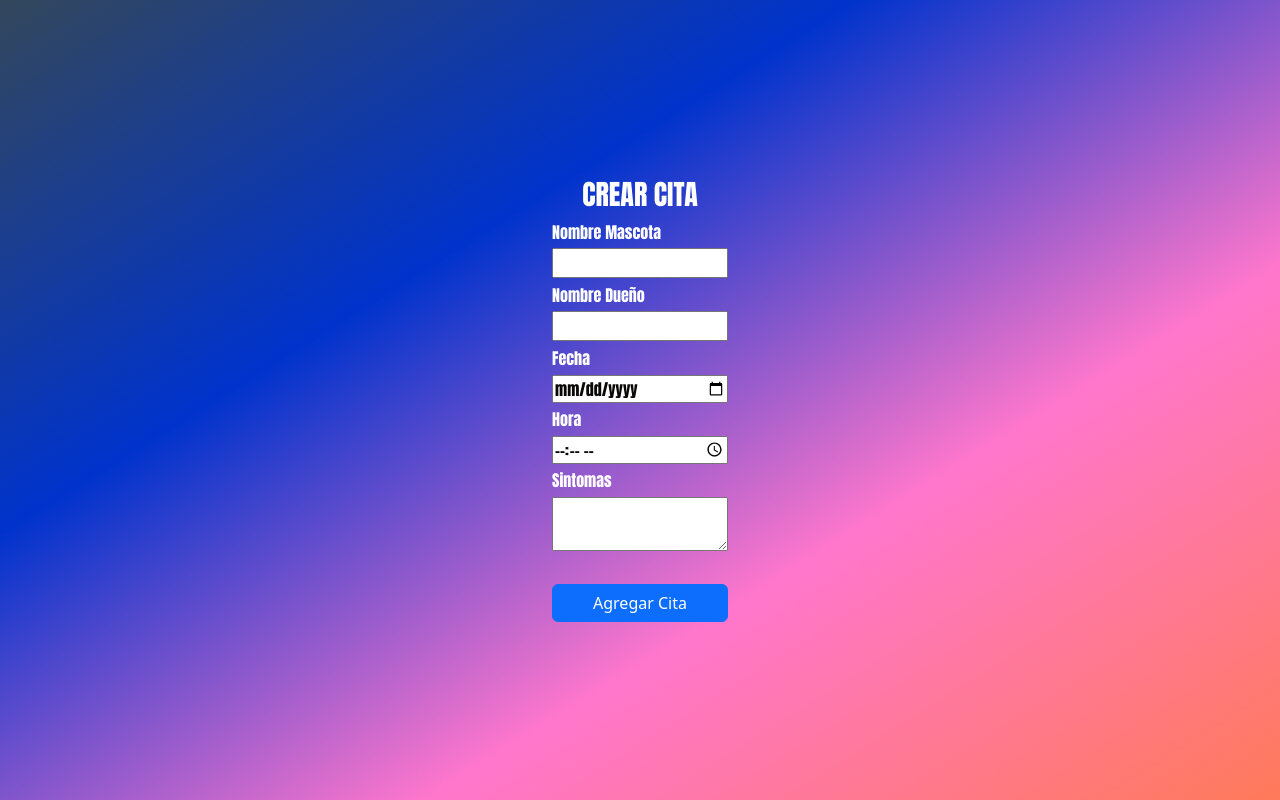
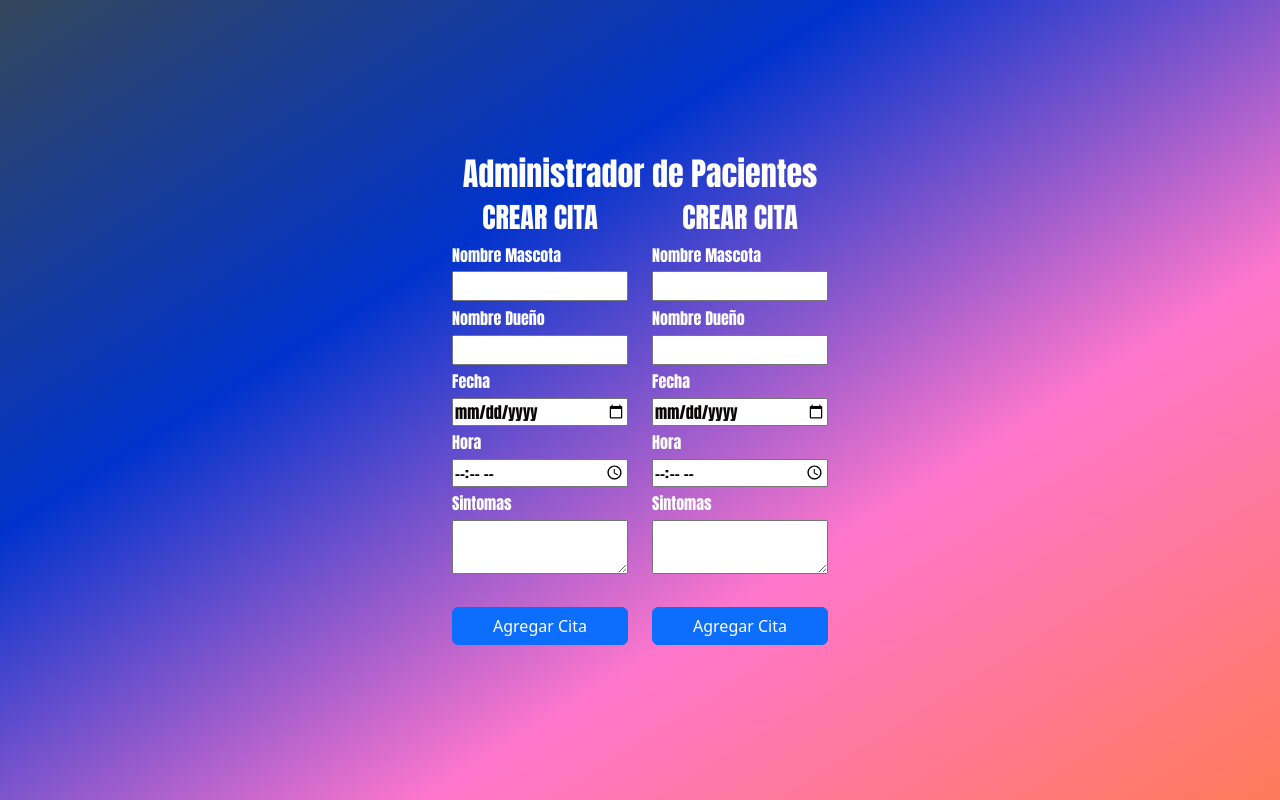
Before and after one commit to Jhernandezm1246/AdministradorPacientes, a React (Vite) app in the folder ProjectoFinalJoaoHernandez/: page / in a window 1280 px wide. Built offline with nearby package versions, Linux system fonts and the light colour scheme.

Commit message:
Cambio de logica de formulario

```diff
--- a/ProjectoFinalJoaoHernandez/src/App.css
+++ b/ProjectoFinalJoaoHernandez/src/App.css
@@ -49,3 +49,9 @@
 .body {
   background-image: linear-gradient(#FFFFFF, rgb(255, 122, 89));
   }
+
+.inputForm{
+    display: flex;
+    flex-direction: column;
+    row-gap: 0.5ch;
+  }
--- a/ProjectoFinalJoaoHernandez/src/App.jsx
+++ b/ProjectoFinalJoaoHernandez/src/App.jsx
@@ -10,8 +10,15 @@ function App() {
 
   return (
     <div className="App">
+      <Header/>
+      <div className='row'>
+      <div className='col-sm-6'>
       <Formulario/>
-
+      </div>
+      <div className='col-sm-6'>
+      <Formulario/>
+      </div>
+      </div>
     </div>
   )
 }
--- a/ProjectoFinalJoaoHernandez/src/Formulario.jsx
+++ b/ProjectoFinalJoaoHernandez/src/Formulario.jsx
@@ -1,5 +1,6 @@
 import React, {useState} from 'react'
 import './Formulario.css'
+
 const Formulario = () => {
     const[pacientes,setPacientes]=useState([])
     const[mascota,setMascota]=useState("")
@@ -16,7 +17,7 @@ const Formulario = () => {
             hour,
             description
         }
-        setPacientes([...pacientes,mascota,date,hour,description])
+        setPacientes([...pacientes,informacion])
         setMascota("")
         setDuenno("")
         setDate("")
--- /dev/null
+++ b/ProjectoFinalJoaoHernandez/src/Header.css
@@ -0,0 +1,6 @@
+.inputTextapp{
+    text-align: center;
+    font-family: impact, sans-serif;
+    color: #ffffff;
+
+}
--- a/ProjectoFinalJoaoHernandez/src/Header.jsx
+++ b/ProjectoFinalJoaoHernandez/src/Header.jsx
@@ -1,8 +1,11 @@
 import React from 'react'
+import './Header.css'
 
 const Header = () => {
   return (
-    <div>Header</div>
+    <div className='inputTextapp'>
+      <h2 >Administrador de Pacientes</h2>
+    </div>
   )
 }
 
```
